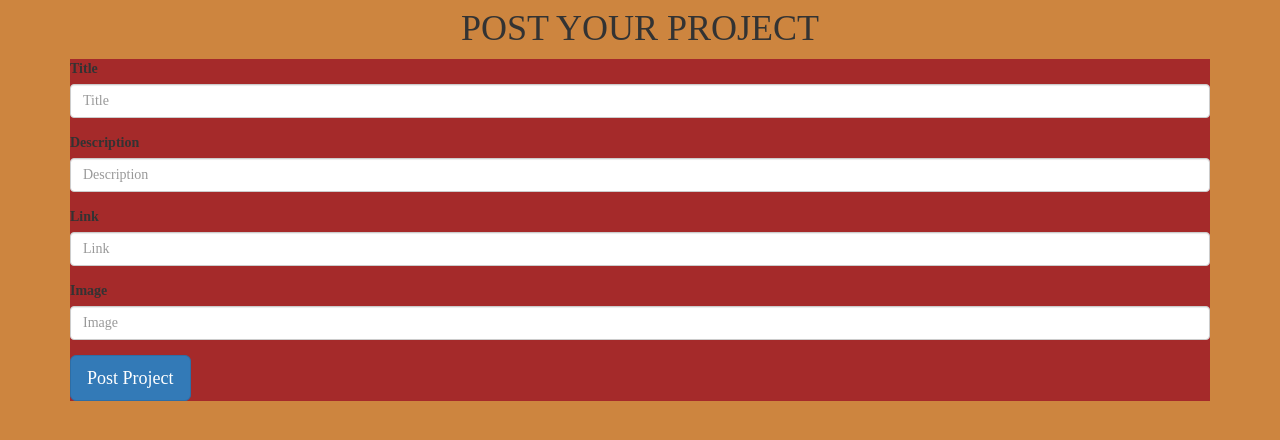
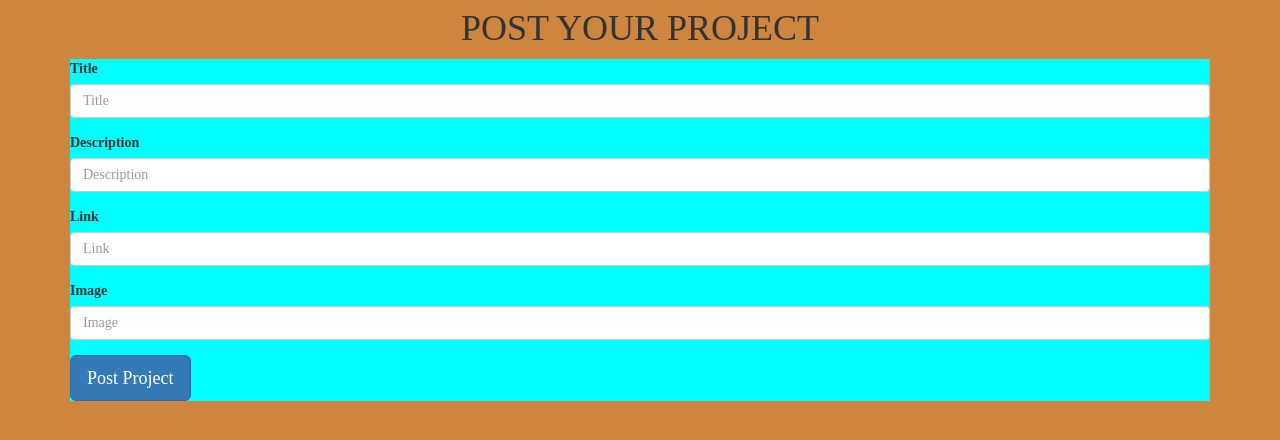
Before and after one commit to Kennedy128/django-final, a Django app: a page that uses rate/templates/base.html in a window 1280 px wide. Shown: the part 51-491 px from the top of the page. Run offline with Django 3.2, Linux system fonts and the light colour scheme; the visitor is signed in with stand-in values (Sample User, id 1); some libraries are stand-ins or nearby versions.

Commit message:
styling my html for posting projects for uniformity in colour

```diff
--- a/static/css/index.css
+++ b/static/css/index.css
@@ -3,7 +3,7 @@ body{
     font-family: '';
   }
   .card{
-    background-color: brown;
+    background-color:cyan;
 
   }
   #navbar{
```
